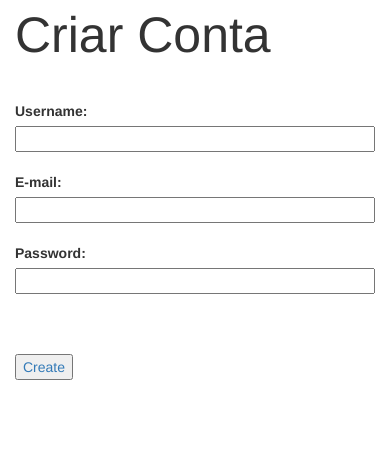
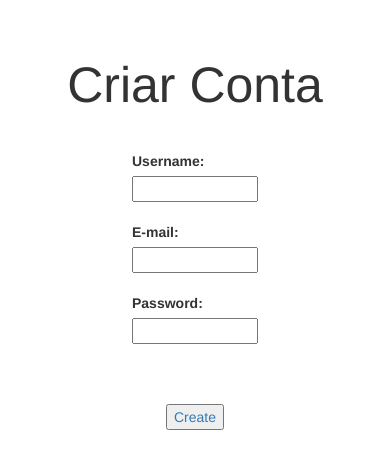
Before and after one commit to joelccarvalho/LevelStrike, a PHP site: page /criarConta.html in a window 390 px wide. Shown: the top 469 px of the page. Run offline with PHP 8.4, Linux system fonts and the light colour scheme.

Commit message:
criarConta e alerei master.css

```diff
--- a/criarConta.html
+++ b/criarConta.html
@@ -7,9 +7,9 @@
     <link rel="stylesheet" href="./css/master.css" media="screen" title="no title">
   </head>
   <body>
+    <center><p class="criar_conta_titulo">Criar Conta</p></center>
     <div class="container criar_conta_conteudo">
       <form>
-        <p class="criar_conta_titulo">Criar Conta</p>
         <label for="username" class="criar_conta_username">Username:</label>
         <br>
         <input class="criar_conta_box_name" type="text" id="nome"/>
--- a/css/master.css
+++ b/css/master.css
@@ -1,11 +1,10 @@
-<<<<<<< HEAD
 .criar_conta_conteudo{
   text-align: center;
-  margin-top: 80px;
-  margin-left: 20px;
+  width: 40%;
 }
 
 .criar_conta_titulo{
+  padding-top: 50px;
   font-size: 50px;
   padding-bottom: 20px;
 }
@@ -27,7 +26,7 @@
 }
 
 .criar_conta_password{
-float: left;
+  float: left;
 }
 
 .criar_conta_box_password{
@@ -36,7 +35,8 @@ float: left;
 
 .criar_conta_botao{
 
-=======
+}
+
 .index_level_strike_titulo{
   font-size: 70px;
 }
@@ -52,5 +52,13 @@ float: left;
 .logo_index{
   border-radius: 70%;
   padding-bottom: 20px;
->>>>>>> origin/master
 }
+
+
+}
+
+@media screen (max-width: 768px) {
+  .criar_conta_conteudo{
+    width: 100%;
+  }
+}
```
